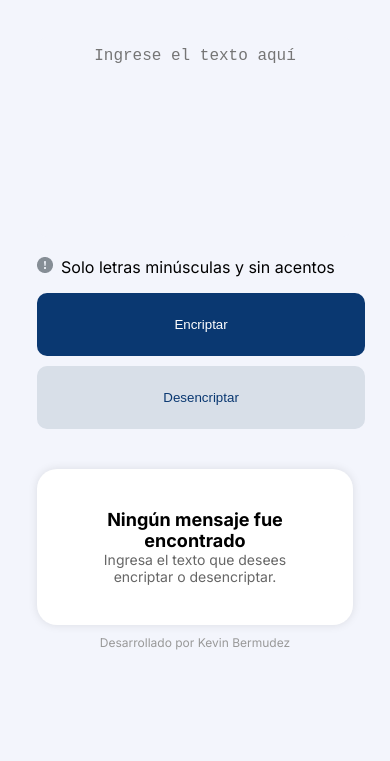
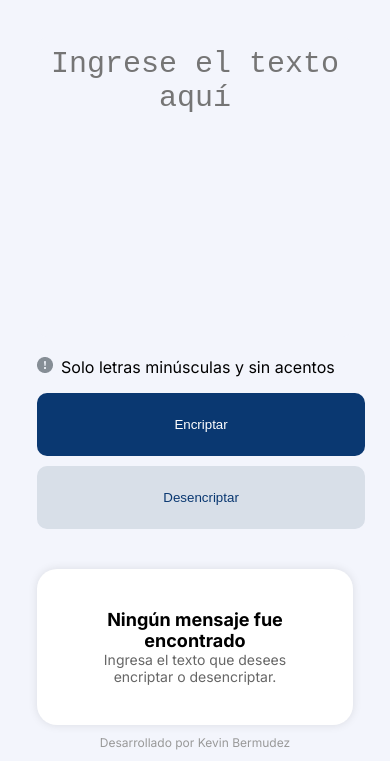
Before and after one commit to KevinBermudezC/Encriptador-de-Texto, a plain HTML site: page index.html in a window 390 px wide. Shown: the part 83-844 px from the top of the page. Drawn offline with Linux system fonts and the light colour scheme.

Commit message:
Fix: Bugs

```diff
--- a/scripts.js
+++ b/scripts.js
@@ -1,6 +1,6 @@
 // Función para validar que el texto contiene solo letras minúsculas sin acentos ni caracteres especiales
 function esValido(texto) {
-    return /^[a-z]+$/.test(texto);
+    return /^[a-z\s]+$/.test(texto);
 }
 // Función para encriptar el texto
 function encriptarTexto(texto) {
--- a/style/styles.css
+++ b/style/styles.css
@@ -79,11 +79,12 @@ header {
     border: none;
     border-radius: 10px;
     resize: none;
-    font-size: 16px;
+    font-size: 30px;
     background-color: var(--color-primario);
 }
 textarea{
     text-align: center;
+    justify-content: center;
 }
 .info {
     display: flex;
@@ -226,9 +227,7 @@ textarea{
         height: 36px;
         margin: 20px;
     }
-    .cuadro-izquierda textarea {
-        height: 200px;
-    }
+
     .cuadro-derecha {
         /* width: 100%; */
         padding: 40px;
```
